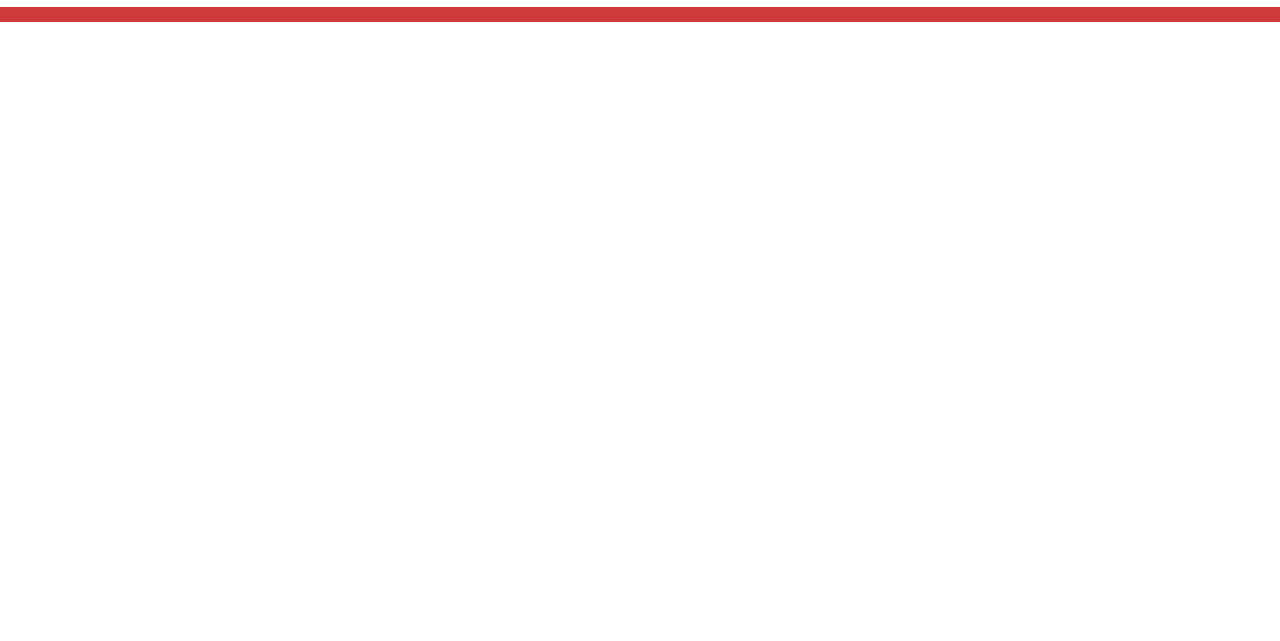
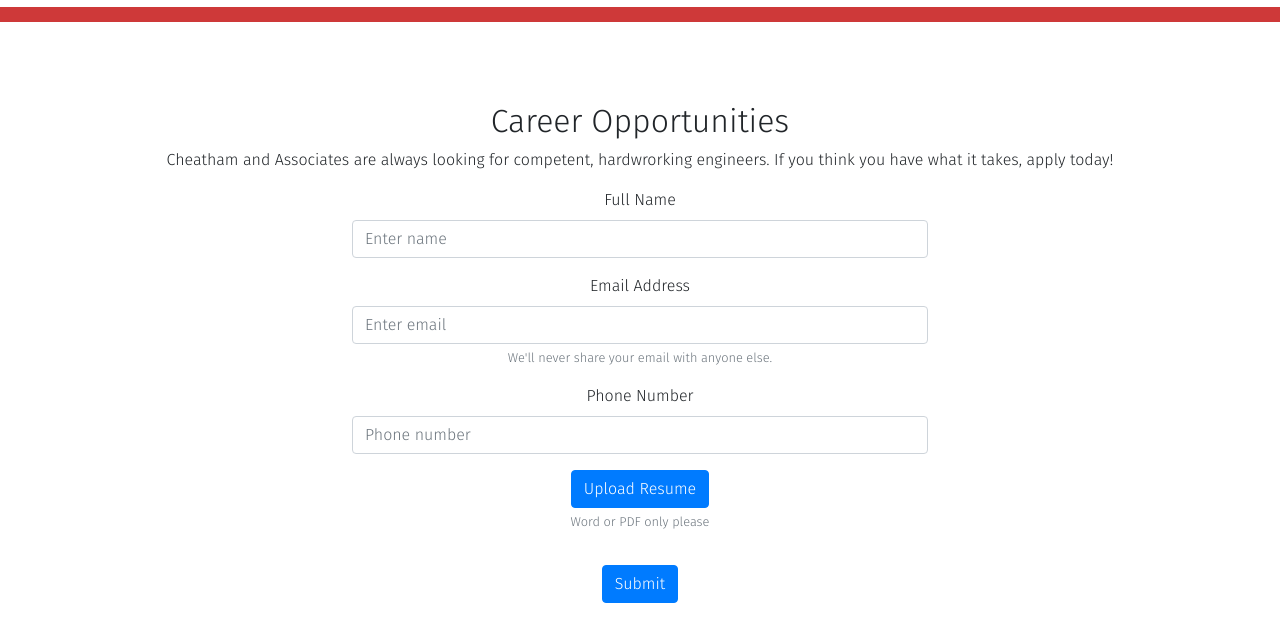
Before and after one commit to blynch312/CheathamPA, a plain HTML site: page careers.html in a window 1280 px wide. Shown: the part 99-740 px from the top of the page. Drawn offline with nearby package versions, Linux system fonts and the light colour scheme.

Commit message:
careers page edit

```diff
--- a/assets/css/style.css
+++ b/assets/css/style.css
@@ -135,3 +135,23 @@
 .contactGrid {
     margin-top: 50px;
 }
+
+/* -------------------Careers Page------------------------ */
+
+#careersPage {
+    margin-top: 50px;
+    margin-left: 5%;
+    margin-right: 5%;
+    width: 90%;
+    text-align: center;
+    font-family: 'Fira Sans', sans-serif;
+}
+
+#careersForm {
+    width: 50%;
+    margin: auto;
+}
+
+.applySubmit {
+    margin-top: 10px;
+}
--- a/careers.html
+++ b/careers.html
@@ -59,6 +59,34 @@
         </div>
     </div>
     <div class="contentbody">
+        <div id="careersPage">
+            <div>
+                <h2>Career Opportunities</h2>
+                <p>Cheatham and Associates are always looking for competent, hardwrorking engineers. If you think you
+                    have what it takes, apply today!</p>
+            </div>
+            <form id="careersForm">
+                <div class="form-group">
+                    <label for="exampleInputEmail1">Full Name</label>
+                    <input type="text" class="form-control" id="contactName" aria-describedby="emailHelp" placeholder="Enter name">
+                </div>
+                <div class="form-group">
+                    <label for="exampleInputEmail1">Email Address</label>
+                    <input type="email" class="form-control" id="exampleInputEmail1" placeholder="Enter email">
+                    <small id="emailHelp" class="form-text text-muted">We'll never share your email with anyone
+                        else.</small>
+                </div>
+                <div class="form-group">
+                    <label for="exampleInputEmail1">Phone Number</label>
+                    <input type="text" class="form-control" id="contactName" aria-describedby="emailHelp" placeholder="Phone number">
+                </div>
+                <button type="submit" class="btn btn-primary resumeButton">Upload Resume</button>
+                <small id="uploadHelp" class="form-text text-muted">Word or PDF only please</small>
+                <br>
+                <button type="submit" class="btn btn-primary applySubmit">Submit</button>
+            </form>
+
+        </div>
 
     </div>
 
```
